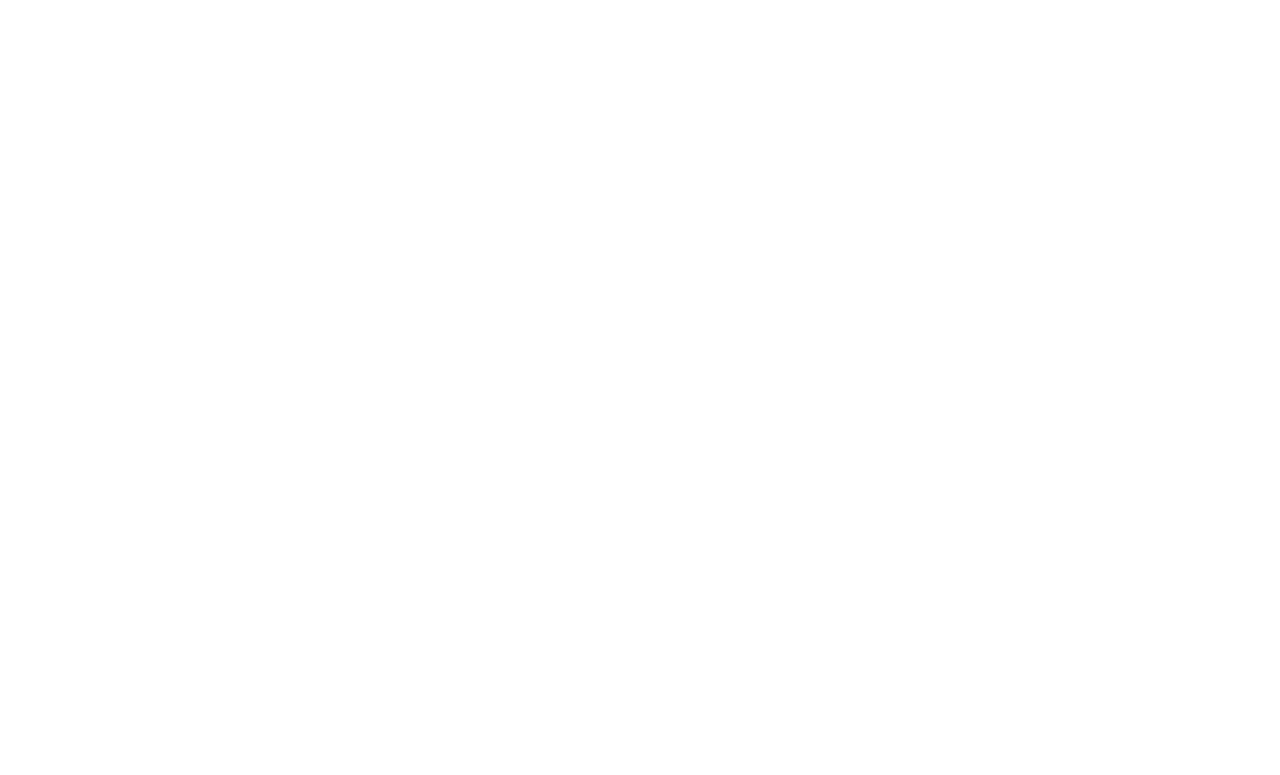
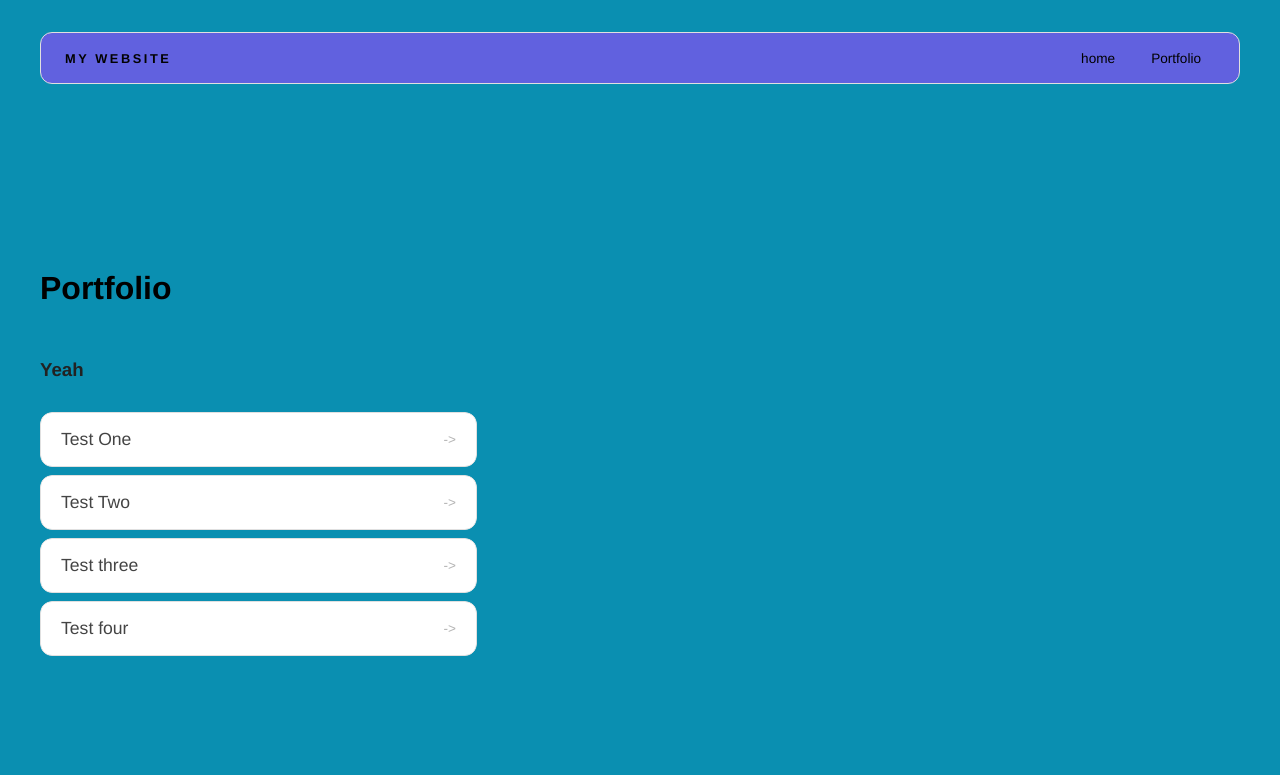
Before and after one commit to cc4rlos/cc4rlos.github.io, a plain HTML site: page portfolio.html in a window 1280 px wide. Drawn offline with Linux system fonts and the light colour scheme.

Commit message:
add portfoli page to website

```diff
--- a/portfolio.html
+++ b/portfolio.html
@@ -0,0 +1,48 @@
+<!DOCTYPE html>
+<html>
+  <head>
+    <title>My website</title>
+    <link rel="stylesheet" href="style.css" />
+  </head>
+
+  <body>
+    <!-- All content goes here -->
+    <div id="all-contents">
+      <nav>
+       <h1>My Website</h1>
+        <ul id="nav-ul">
+          <li class="nav-li">
+            <a href="index.html">home</a>
+          </li>
+          <li class="nav-li">
+            <a href="portfolio.html">Portfolio</a>
+          </li>
+
+        </ul>
+      </nav>
+
+      <main>
+        <div class="content">
+          <h1>Portfolio</h1>
+          <h3>Yeah</h3>
+          <ul id="portfolio">
+            <li>
+              <a href="fsd-projects/platformer/">Test One</a>
+            </li>
+            <li>
+              <a href="fsd-projects/bouncing-box/">Test Two</a>
+            </li>
+            <li>
+              <a href="fsd-projects/circularity/">Test three</a>
+            </li>
+            <li>
+            <a href="fsd-projects/runtime/">Test four</a>
+            </li>
+
+          </ul>
+
+        </div>
+      </main>
+    </div>
+  </body>
+</html>
--- a/style.css
+++ b/style.css
@@ -165,3 +165,56 @@ nav h1 {
   background: #000;
   color: #fff;
 }
+
+/* Portfolio styles */
+.content h1 {
+  color: black;
+}
+
+#portfolio {
+  list-style: none;
+  margin: 0;
+  padding: 0;
+  width: 100%;
+  display: flex;
+  flex-direction: column;
+  gap: 8px;
+}
+
+#portfolio li {
+  border-radius: 12px;
+  overflow: hidden;
+}
+
+#portfolio a {
+  display: flex;
+  justify-content: space-between;
+  align-items: center;
+  text-decoration: none;
+  color: #444;
+  padding: 16px 20px;
+  font-size: 1.1rem;
+  font-weight: 500;
+  background: #fff;
+  border: 1px solid #e0e0e0;
+  border-radius: 12px;
+  transition: background 0.25s ease, color 0.25s ease, transform 0.25s ease;
+}
+
+#portfolio a:hover {
+  background: #000;
+  color: #fff;
+  transform: translateX(4px);
+}
+
+#portfolio a::after {
+  content: "->";
+  font-size: 0.85rem;
+  opacity: 0.4;
+  transition: opacity 0.25s ease;
+  white-space: nowrap;
+}
+
+#portfolio a:hover::after {
+  opacity: 1;
+}
```
Also changed, not shown: index.html (+1 -1 lines).
